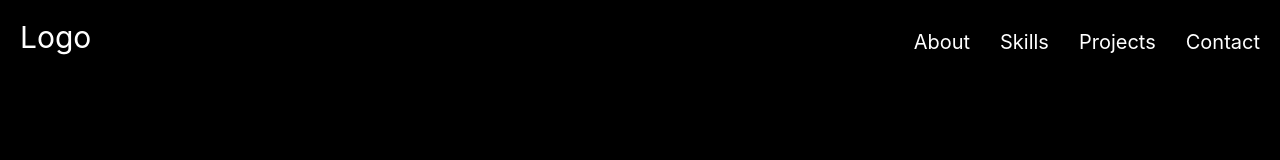
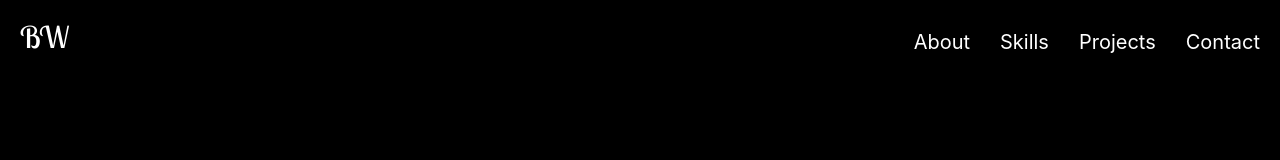
Before and after one commit to Braden0006/portfolio-version2, a React (Create React App) app: page / in a window 1280 px wide. Shown: the top 160 px of the page. Built offline with nearby package versions, Linux system fonts and the light colour scheme.

Commit message:
Changed the text and font of the logo in the "Navbar" component

```diff
--- a/public/index.html
+++ b/public/index.html
@@ -24,6 +24,14 @@
       work correctly both with client-side routing and a non-root public URL.
       Learn how to configure a non-root public URL by running `npm run build`.
     -->
+
+    <link rel="preconnect" href="https://fonts.googleapis.com" />
+    <link rel="preconnect" href="https://fonts.gstatic.com" crossorigin />
+    <link
+      href="https://fonts.googleapis.com/css2?family=Lobster+Two&display=swap"
+      rel="stylesheet"
+    />
+
     <title>React App</title>
   </head>
   <body>
--- a/src/Components/Navbar/Navbar.css
+++ b/src/Components/Navbar/Navbar.css
@@ -1 +1 @@
-.navbar{display:flex;justify-content:space-between;padding:1rem 2rem;align-items:center;color:#fff;position:fixed;width:100vw}.navbar .navbar__menu-icon{display:flex}.navbar .icon{font-size:3rem}@media screen and (min-width: 1024px){.navbar .navbar__menu-icon{display:none}}/*# sourceMappingURL=Navbar.css.map */
+.navbar{display:flex;justify-content:space-between;padding:1rem 2rem;align-items:center;color:#fff;position:fixed;width:100vw}.navbar .navbar__logo{font-family:"Lobster Two",cursive}.navbar .navbar__menu-icon{display:flex}.navbar .icon{font-size:3rem}@media screen and (min-width: 1024px){.navbar .navbar__menu-icon{display:none}}/*# sourceMappingURL=Navbar.css.map */
--- a/src/Components/Navbar/Navbar.js
+++ b/src/Components/Navbar/Navbar.js
@@ -9,7 +9,7 @@ export default function Navbar({toggleOpen, open}) {
   return (
     <>
       <nav className="navbar">
-        <span className="navbar__logo icon">Logo</span>
+        <span className="navbar__logo icon">BW</span>
         <span className="navbar__menu-icon icon">
           <FiMenu className="navbar__menu-icon__lines" onClick={toggleOpen} />
         </span>
--- a/src/Components/Navbar/Navbar.scss
+++ b/src/Components/Navbar/Navbar.scss
@@ -8,6 +8,10 @@
   color: white;
   position: fixed;
   width: 100vw;
+
+  .navbar__logo {
+    font-family: $logo-type;
+  }
 
   .navbar__menu-icon {
     display: flex;
--- a/src/Components/Variables/Variables.scss
+++ b/src/Components/Variables/Variables.scss
@@ -7,3 +7,6 @@ $medium-font: 2rem;
 // colors
 $white: white;
 $black: black;
+
+// fonts
+$logo-type: 'Lobster Two', cursive;
```
Also changed, not shown: 1 other file (tests, documents, lock files or other folders).
